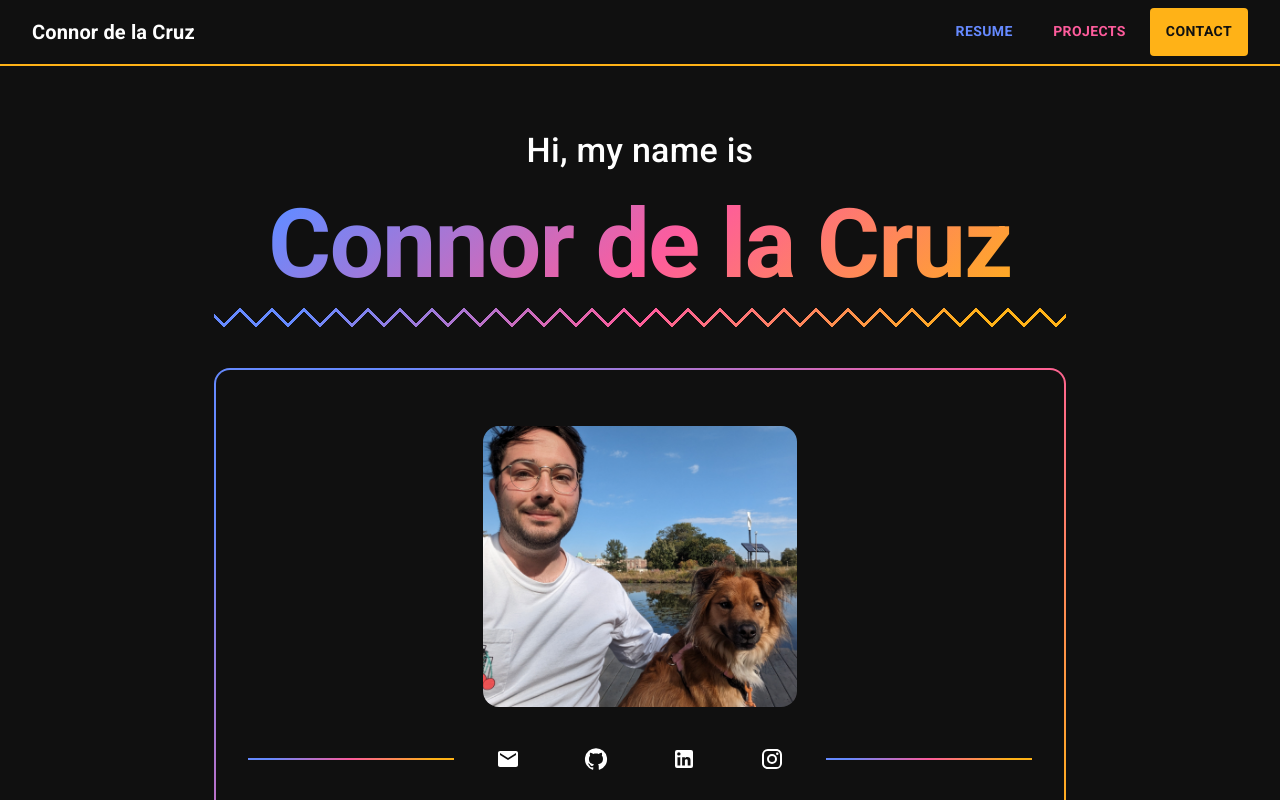
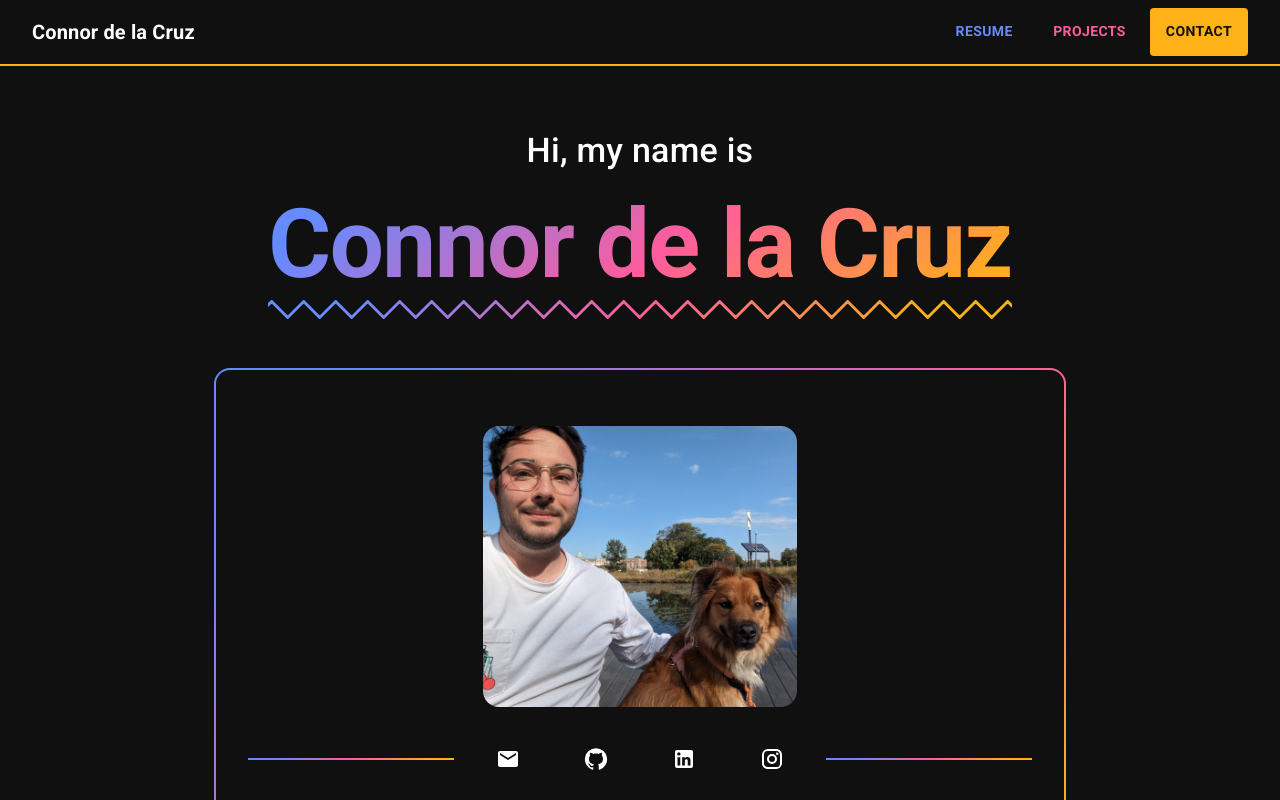
Before and after one commit to connordelacruz/connordelacruz.github.io, a React (Vite) app: page / in a window 1280 px wide. Shown: the top 800 px of the page. Built offline with nearby package versions, Linux system fonts and the light colour scheme.

Commit message:
header tweaks, got the zig zag width matching the text width

```diff
--- a/src/components/HeaderSection.jsx
+++ b/src/components/HeaderSection.jsx
@@ -66,9 +66,13 @@ export const HeaderSection = () => {
         >
           Hi, my name is
         </Typography>
+        <Box>
           <Typography
             variant="h1"
             sx={{
+              // inline-block makes it so the zig zag is only as wide as the text
+              display: 'inline-block',
+              textWrap: 'nowrap',
               fontWeight: 700,
               // Handle line breaks in the title a bit smoother by shrinking font size on small viewports
               fontSize: {
@@ -78,15 +82,21 @@ export const HeaderSection = () => {
               },
               px: 0,
               py: 2,
-            borderRadius: 16,
               // Gradient text
               ...THEME_GRADIENT_TEXT_SX
             }}
             gutterBottom={false}
           >
             Connor de la Cruz
-          <ZigZag color="gradient" sx={{ mt: 1, mb: 3 }}/>
+            <ZigZag
+              color="gradient"
+              sx={{
+                mt: 0,
+                mb: 4,
+              }}
+            />
           </Typography>
+        </Box>
 
         {/* About */}
         <Box
--- a/src/components/common/ZigZag.jsx
+++ b/src/components/common/ZigZag.jsx
@@ -1,6 +1,16 @@
 import { Box } from '@mui/material'
 import { THEME_GRADIENT } from '../Theme.jsx'
 
+// TODO IDEA 1: multiple components:
+//    - make function that handles calculations and returns {height: height, mask: mask}
+//    - make un-exported ZigZagRule component that is exactly what we have now
+//    - make ZigZagWithChildren, do something similar to Divider
+//    - finally, update ZigZag to conditionally render differently based on whether there's kids or not
+
+// TODO IDEA 2: just lump it all together babyyyy
+//    - store calculated sx in object
+//    - if no children, styles go on root element
+//    - if children, styles go before/after, then prob have a wrapper
 
 /**
  * ZigZag horizontal rule component.
@@ -17,7 +27,7 @@ import { THEME_GRADIENT } from '../Theme.jsx'
  * @constructor
  */
 export const ZigZag = ({
-                             color = 'default',
+                         color = 'gradient',
                          angle = '90deg',
                          size = '2rem',
                          thiccness = '0.25rem',
@@ -38,7 +48,6 @@ export const ZigZag = ({
     colorSx.backgroundColor = color + '.main'
   }
 
-  // TODO: before/after container version
   return (
     <Box
       sx={{
```
Lines whose indentation alone changed are shown as unchanged.
